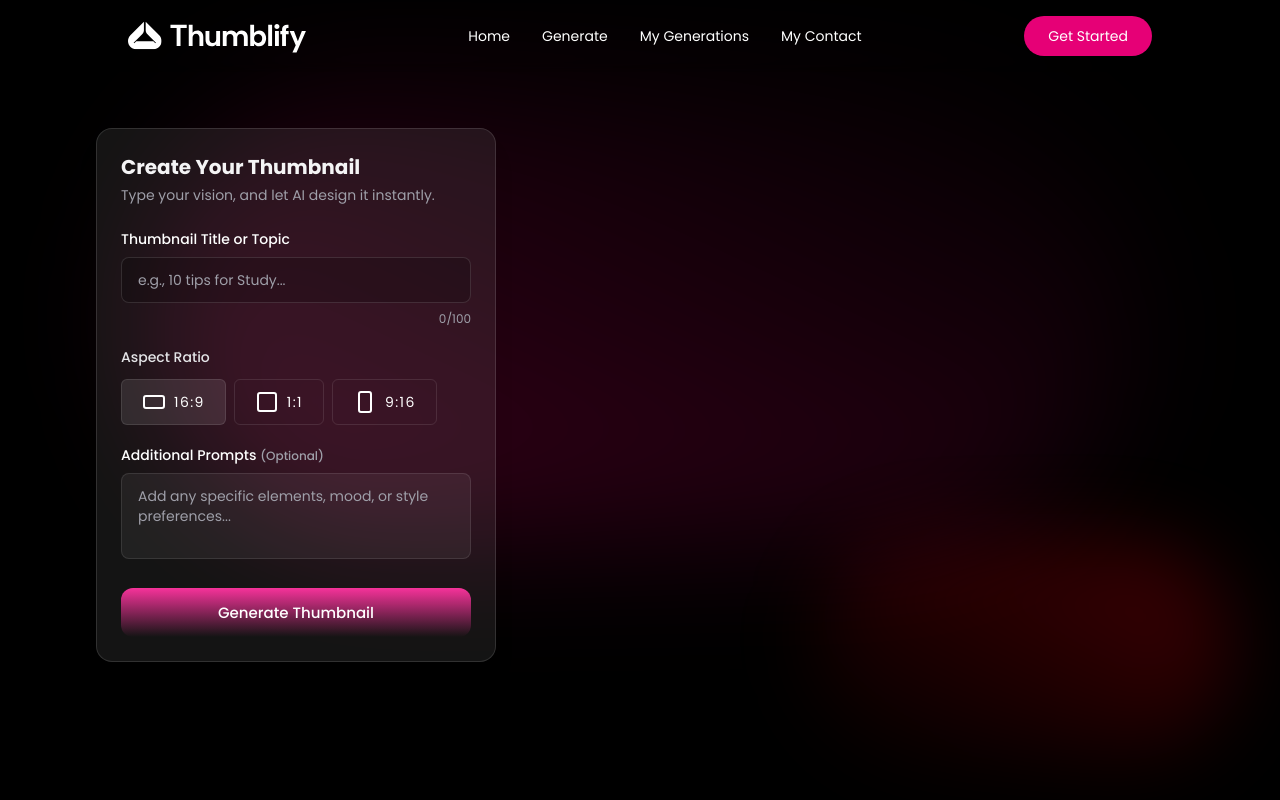
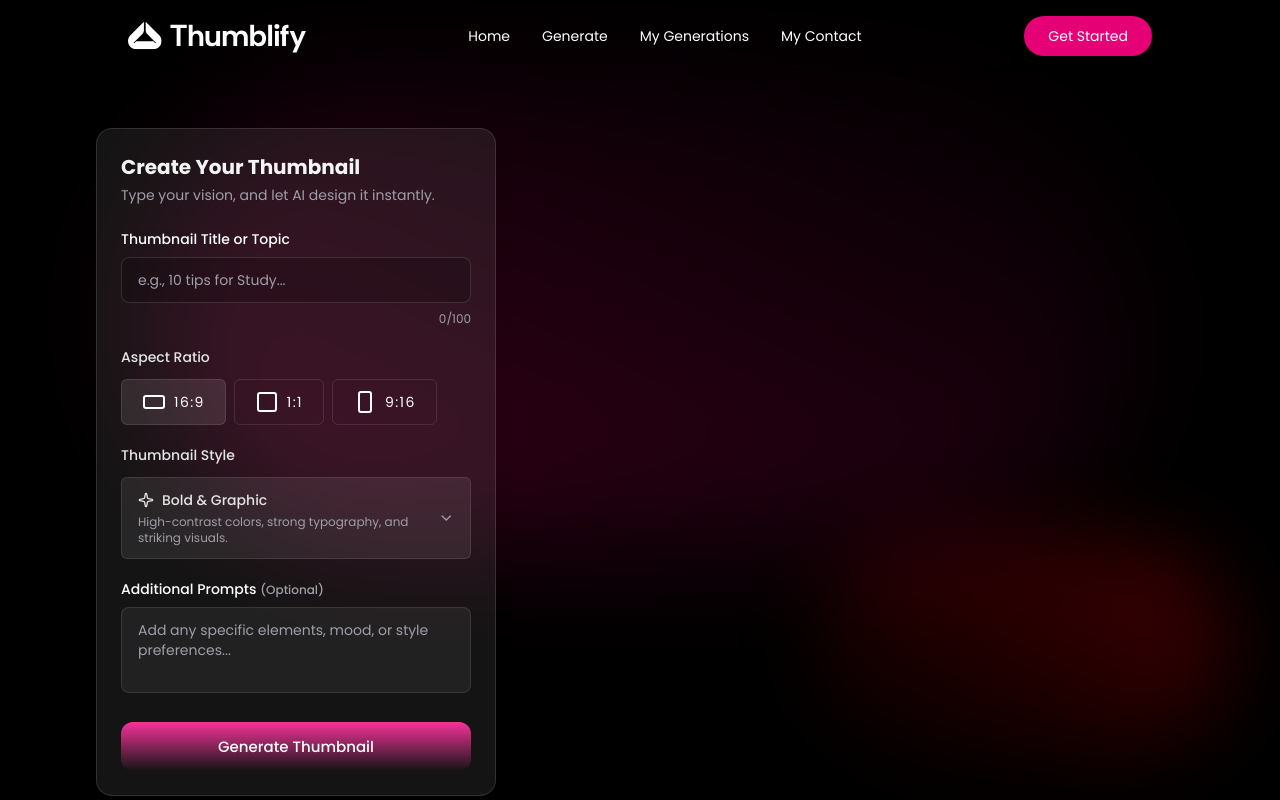
Before and after one commit to bhagatankit05/ThumbCraftor, a React (Vite) app in the folder client/: page /generate in a window 1280 px wide. Shown: the top 800 px of the page. Built offline with nearby package versions, Linux system fonts and the light colour scheme.

Commit message:
add StyleSelector component to Generate for style selection

```diff
--- a/client/src/pages/Generate.tsx
+++ b/client/src/pages/Generate.tsx
@@ -8,6 +8,7 @@ import {
 } from "../assets/assets";
 import SoftBackdrop from "../components/SoftBackdrop";
 import AspectRatioSelector from "../components/AspectRatioSelector";
+import StyleSelector from "../components/StyleSelector";
 
 const Generate = () => {
   const { id } = useParams();
@@ -66,6 +67,7 @@ const Generate = () => {
                     onChange={setAspectratio}
                   />
                   {/*Style selector */}
+                  <StyleSelector value={style} onChange={setStyle} isOpen={styleDropdownOpen} setIsOpen={setStyleDropdownOpen}/>
                   {/*color scheme selector */}
 
                   {/*Additional details*/}
```
